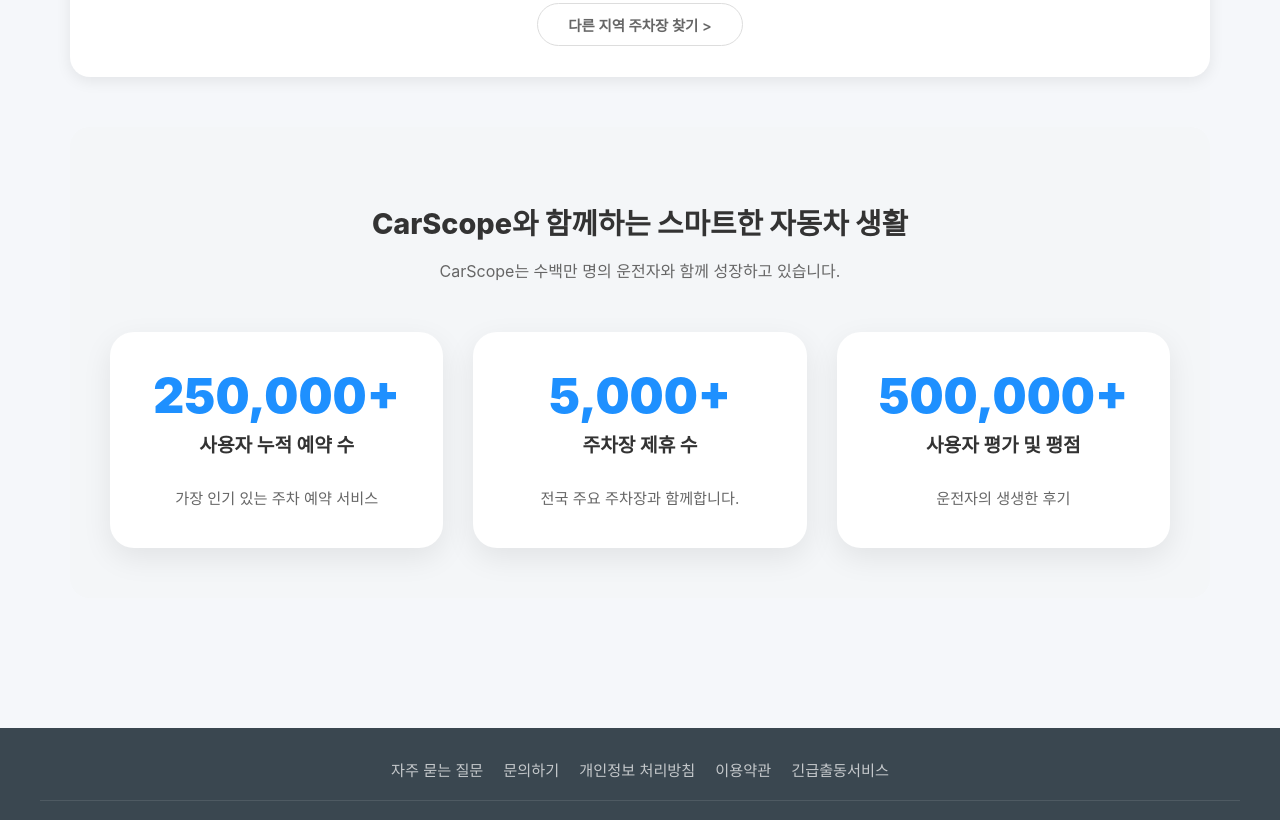
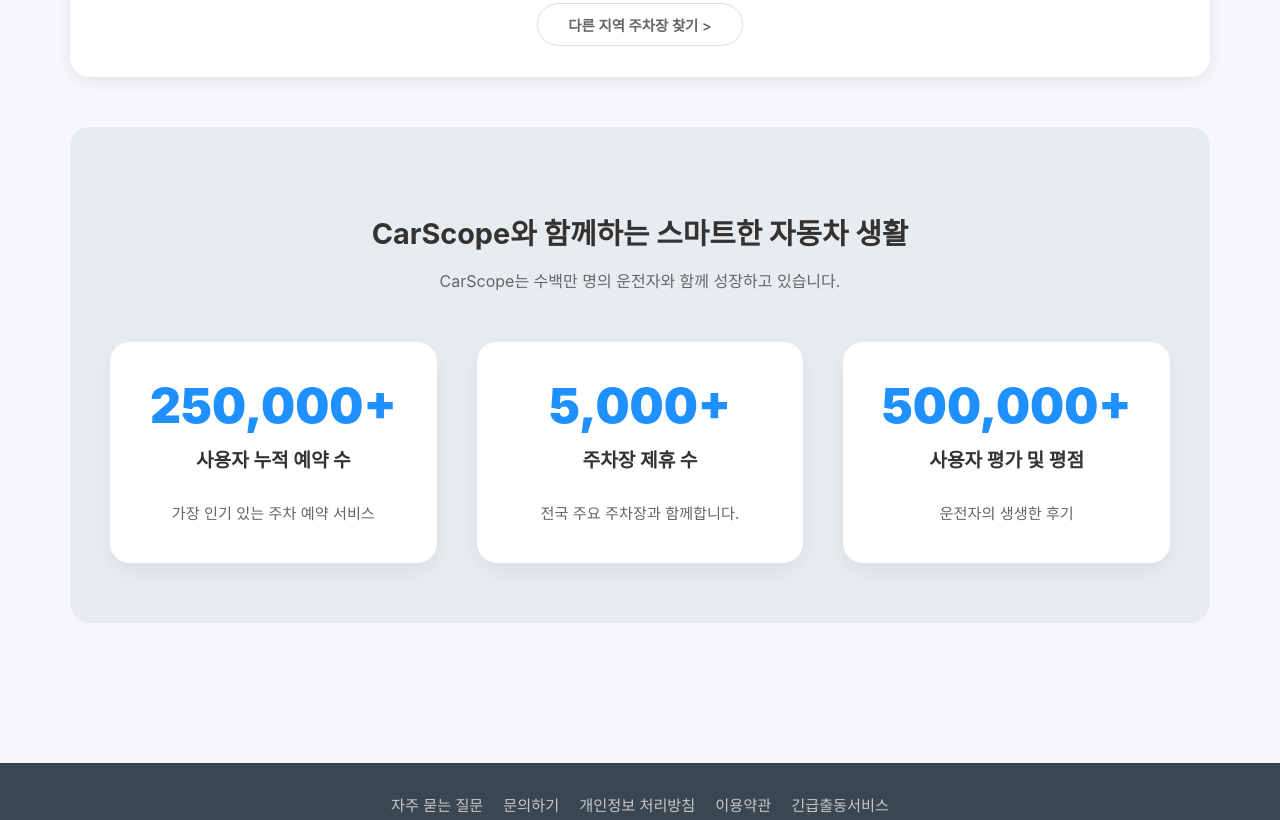
Before and after one commit to 2024136034-hakcheol/car-scope, a React (Create React App) app: page / in a window 1280 px wide. Shown: the part 1400-2220 px from the top of the page. Built offline with nearby package versions, Linux system fonts and the light colour scheme; no server answers.

Commit message:
style: HomePage 배너 원복 및 하단 통계 섹션 겹침 카드 디자인 적용

```diff
--- a/src/styles/HomePage.css
+++ b/src/styles/HomePage.css
@@ -318,7 +318,7 @@
     font-size: 1.5rem;
     color: var(--text-dark);
     margin-bottom: 10px;
-    font-weight: 800;
+    font-weight: 700;
 }
 
 .parking-recommendation-section p {
@@ -417,10 +417,10 @@
 .company-stats-section {
     width: 100%;
     max-width: var(--container-width);
-    margin-bottom: 50px;
-    padding: 50px 40px;
+    margin-bottom: 60px;
+    padding: 60px 40px;
     box-sizing: border-box;
-    background-color: #f4f6f8;
+    background-color: #e9ecef;
     border-radius: var(--radius-lg);
     text-align: center;
 }
@@ -429,7 +429,7 @@
     font-size: 1.8rem;
     color: var(--text-dark);
     margin-bottom: 15px;
-    font-weight: 800;
+    font-weight: 700;
 }
 
 .company-stats-section p {
@@ -441,7 +441,7 @@
 .stats-grid {
     display: flex;
     justify-content: center;
-    gap: 30px;
+    gap: 40px;
     flex-wrap: wrap;
 }
 
@@ -451,26 +451,23 @@
     display: flex;
     flex-direction: column;
     align-items: center;
-    justify-content: center;
     padding: 40px 20px;
     background-color: var(--white);
-    border-radius: 24px;
-    box-shadow: 0 10px 30px rgba(0, 0, 0, 0.08);
+    border-radius: 20px;
+    box-shadow: 0 8px 20px rgba(0, 0, 0, 0.06);
     transition: transform 0.3s ease, box-shadow 0.3s ease;
-    position: relative;
-    top: 0;
 }
 
 .stat-item:hover {
     transform: translateY(-10px);
-    box-shadow: 0 20px 40px rgba(0, 0, 0, 0.12);
+    box-shadow: 0 15px 35px rgba(0, 0, 0, 0.1);
 }
 
 .stat-value {
     font-size: 3rem;
     font-weight: 900;
     color: var(--primary-color);
-    margin-bottom: 10px;
+    margin-bottom: 15px;
     line-height: 1;
     display: block;
 }
```
